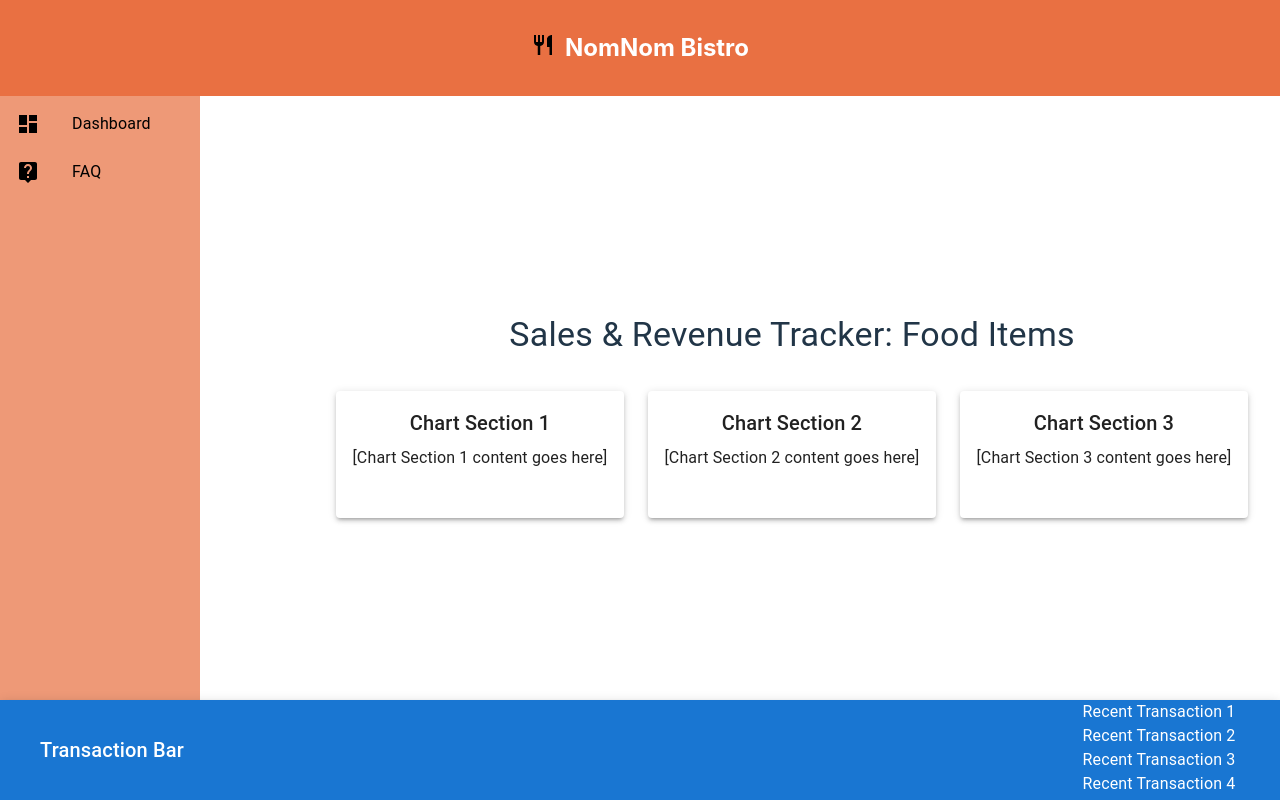
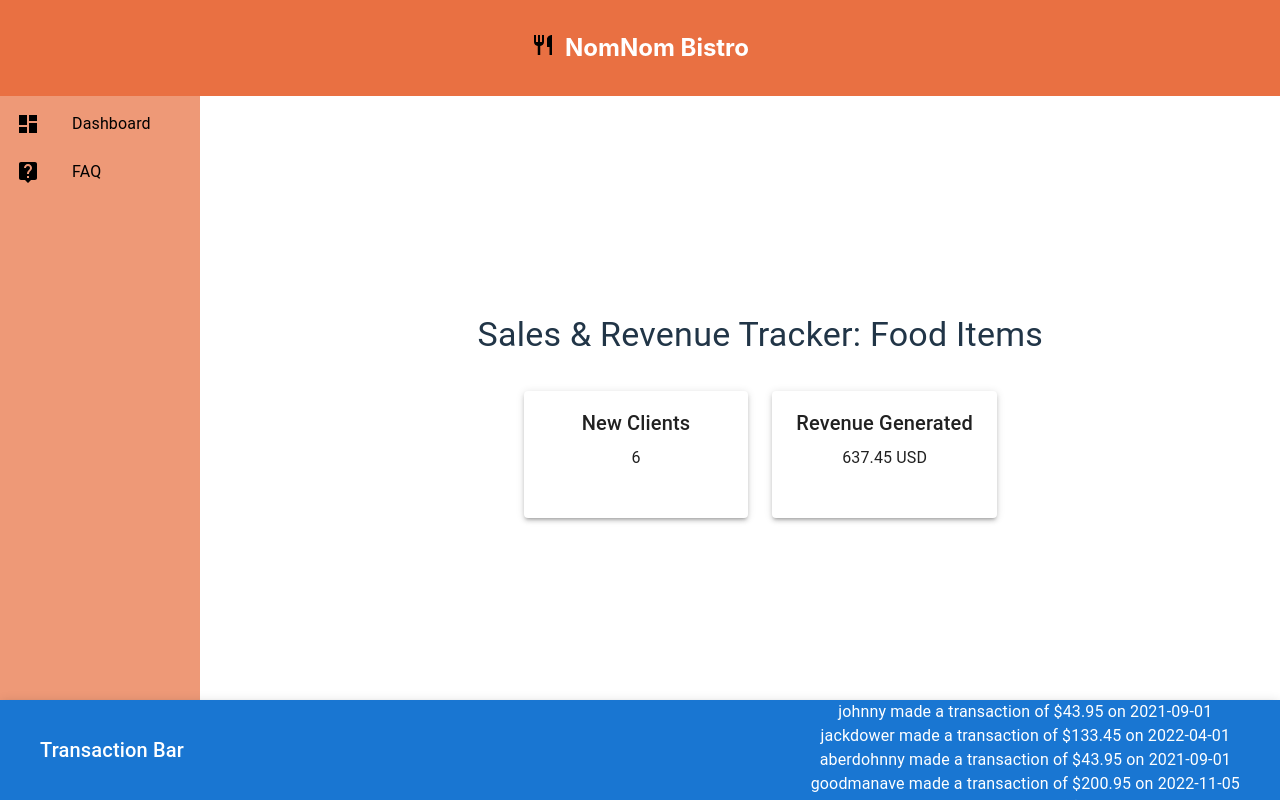
Before and after one commit to mattbixby123/B27AW-The-Sales-Dashboard, a React (Vite) app: page / in a window 1280 px wide. Built offline with nearby package versions, Linux system fonts and the light colour scheme.

Commit message:
assignment complete

```diff
--- a/src/App.jsx
+++ b/src/App.jsx
@@ -5,8 +5,11 @@ import PrimaryDash from './components/primary-dash';
 import Heading from './components/heading';
 import TransactionBar from './components/transaction-bar';
 import { Grid } from '@mui/material';
+import { mockTransactions } from '/mockData'; // Import mockTransactions data
+
 
 function App() {
+
   return (
     <Grid container>
       {/* Sidebar Component */}
@@ -22,13 +25,13 @@ function App() {
           </Grid>
           {/* PrimaryDash Component */}
           <Grid item>
-            <PrimaryDash />
+            <PrimaryDash transactions={mockTransactions} />
           </Grid>
         </Grid>
       </Grid>
       {/* TransactionBar Component */}
       <Grid item xs={12}>
-        <TransactionBar />
+        <TransactionBar transactions={mockTransactions} />
       </Grid>
     </Grid>
   );
--- a/src/components/primary-dash.jsx
+++ b/src/components/primary-dash.jsx
@@ -1,52 +1,40 @@
 import React from 'react';
-import { Grid, Typography, Card, Paper } from '@mui/material';
+import { Grid, Typography, Paper } from '@mui/material';
+import { mockTransactions } from '/mockData'; // Import mockTransactions data
+
 
 const PrimaryDash = () => {
+        // Process the data to extract relevant information
+        const totalRevenue = mockTransactions.reduce((acc, curr) => acc + parseFloat(curr.cost), 0).toFixed(2);
+        const newClients = new Set(mockTransactions.map(transaction => transaction.user)).size;
   return (
-    <Grid container spacing={3}>
+    <Grid container spacing={3} justifyContent="center">
       {/* Title */}
       <Grid item xs={12}>
         <Typography variant="h4" gutterBottom>
           Sales & Revenue Tracker: Food Items
         </Typography>
       </Grid>
-      {/* Chart Section 1 */}
+
+      {/* Section 1 */}
       <Grid item xs={12} sm={4}>
         <Paper elevation={3} sx={{ height: '100%', p: 2 }}>
-          {/* Placeholder content for Chart Section 1 */}
           <Typography variant="h6" gutterBottom>
-            Chart Section 1
+            New Clients
           </Typography>
-          {/* Replace with your chart component */}
-          <Typography variant="body1">
-            [Chart Section 1 content goes here]
-          </Typography>
+          {/* Placeholder for displaying new clients */}
+          <Typography variant="body1">{newClients}</Typography>
         </Paper>
       </Grid>
-      {/* Chart Section 2 */}
+
+      {/* Section 2 */}
       <Grid item xs={12} sm={4}>
         <Paper elevation={3} sx={{ height: '100%', p: 2 }}>
-          {/* Placeholder content for Chart Section 2 */}
           <Typography variant="h6" gutterBottom>
-            Chart Section 2
+            Revenue Generated
           </Typography>
-          {/* Replace with your chart component */}
-          <Typography variant="body1">
-            [Chart Section 2 content goes here]
-          </Typography>
-        </Paper>
-      </Grid>
-      {/* Chart Section 3 */}
-      <Grid item xs={12} sm={4}>
-        <Paper elevation={3} sx={{ height: '100%', p: 2 }}>
-          {/* Placeholder content for Chart Section 3 */}
-          <Typography variant="h6" gutterBottom>
-            Chart Section 3
-          </Typography>
-          {/* Replace with your chart component */}
-          <Typography variant="body1">
-            [Chart Section 3 content goes here]
-          </Typography>
+          {/* Placeholder for displaying revenue generated */}
+          <Typography variant="body1">{`${totalRevenue} USD`}</Typography>
         </Paper>
       </Grid>
     </Grid>
--- a/src/components/transaction-bar.jsx
+++ b/src/components/transaction-bar.jsx
@@ -1,7 +1,7 @@
 import React from 'react';
-import { AppBar, Toolbar, IconButton, Typography, Button, Box } from '@mui/material';
+import { AppBar, Toolbar, Typography, Box } from '@mui/material';
 
-const TransactionBar = () => {
+const TransactionBar = ({ transactions }) => {
   return (
     <AppBar position="fixed" sx={{ top: 'auto', bottom: 0 }}>
       <Toolbar sx={{ justifyContent: 'space-between' }}>
@@ -11,13 +11,12 @@ const TransactionBar = () => {
           </Typography>
         </Box>
         <Box sx={{ marginRight: 2, overflowY: 'auto', maxHeight: '100px' }}>
-          {/* Placeholder for recent transactions */}
-          <Typography variant="body1" component="div">
-            {/* Replace with actual recent transactions */}
-            {Array.from({ length: 10 }).map((_, index) => (
-              <div key={index}>Recent Transaction {index + 1}</div>
-            ))}
-          </Typography>
+          {/* Display recent transactions */}
+          {transactions.map((transaction, index) => (
+            <Typography key={index} variant="body1" component="div">
+              {`${transaction.user} made a transaction of $${transaction.cost} on ${transaction.date}`}
+            </Typography>
+          ))}
         </Box>
       </Toolbar>
     </AppBar>
```
